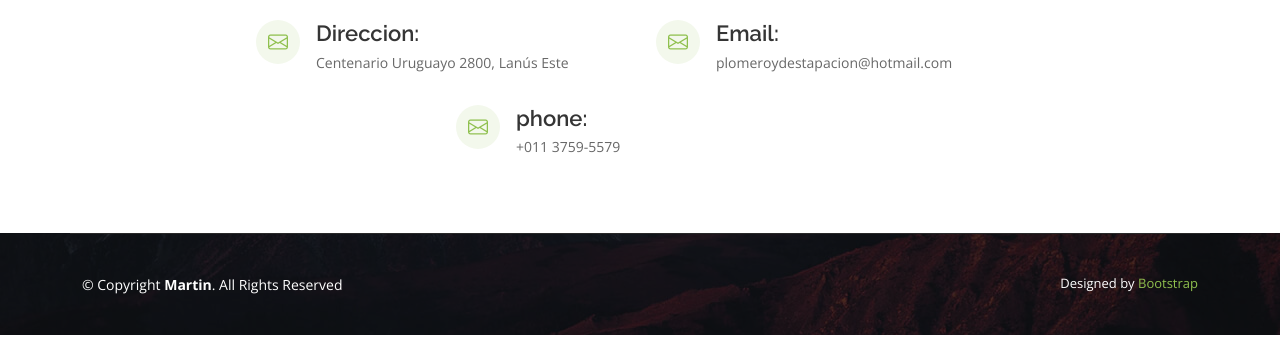
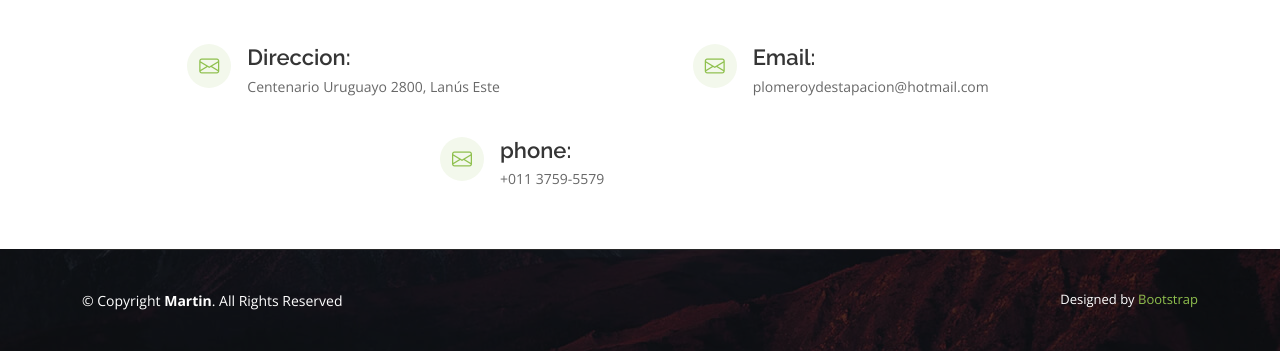
Before and after one commit to MartinEscalante01/Plomeria, a plain HTML site: page Plomeria/index.html in a window 1280 px wide. Shown: the part 3645-3996 px from the top of the page. Drawn offline with nearby package versions, Linux system fonts and the light colour scheme.

Commit message:
haciendo cambios

```diff
--- a/Plomeria/assets/css/style.css
+++ b/Plomeria/assets/css/style.css
@@ -1557,14 +1557,13 @@ section {
 
 .contacto .info{
   display: flex;
-  justify-content: center;
+  justify-content: space-evenly;
   align-items: center;
-  align-content: center;
   align-self: center;
   flex-wrap: wrap;
 }
 
 .info .todo{
-  padding: 1rem;
+  margin-top: 40px;
   width: 400px;
 }
```
